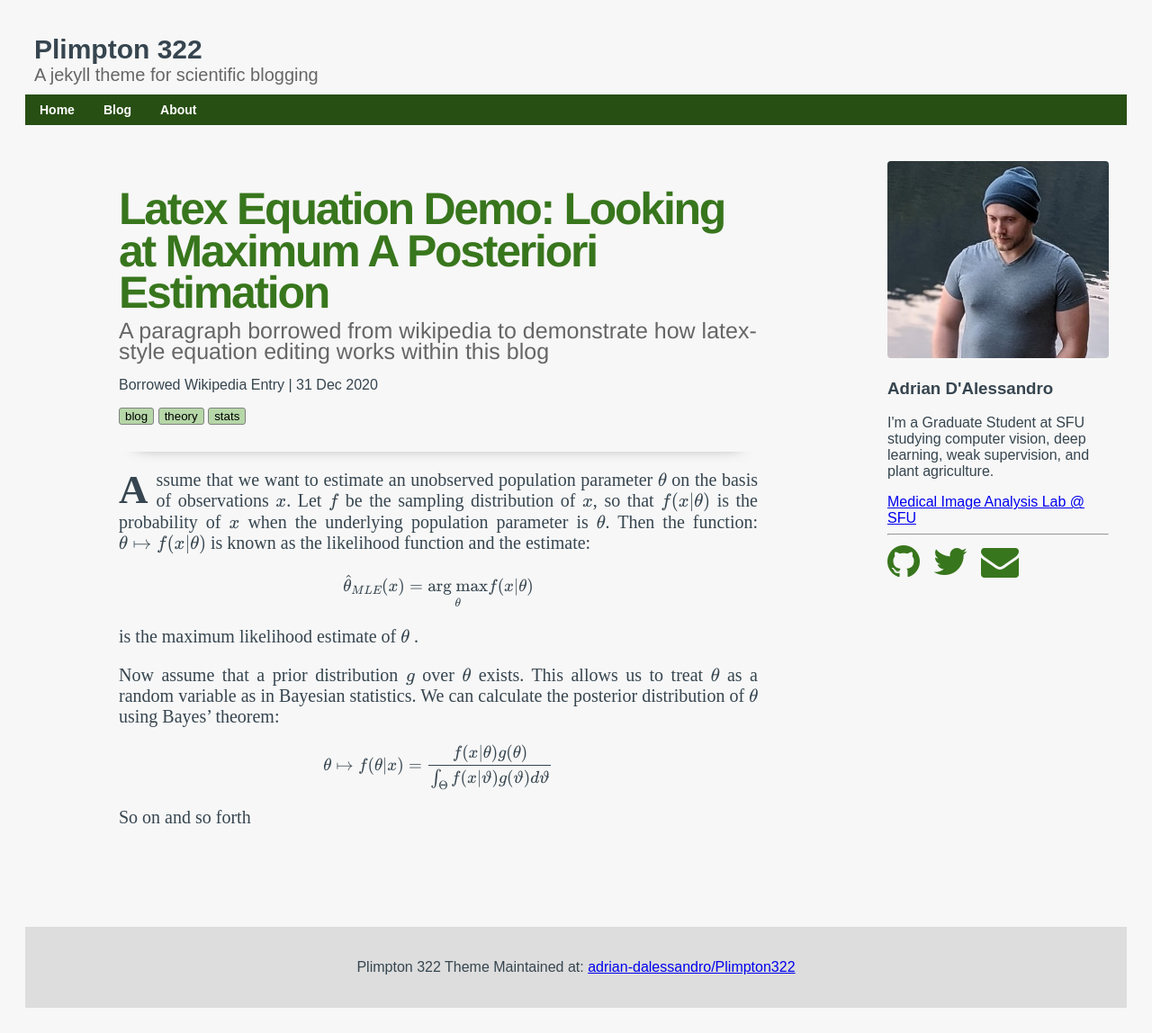
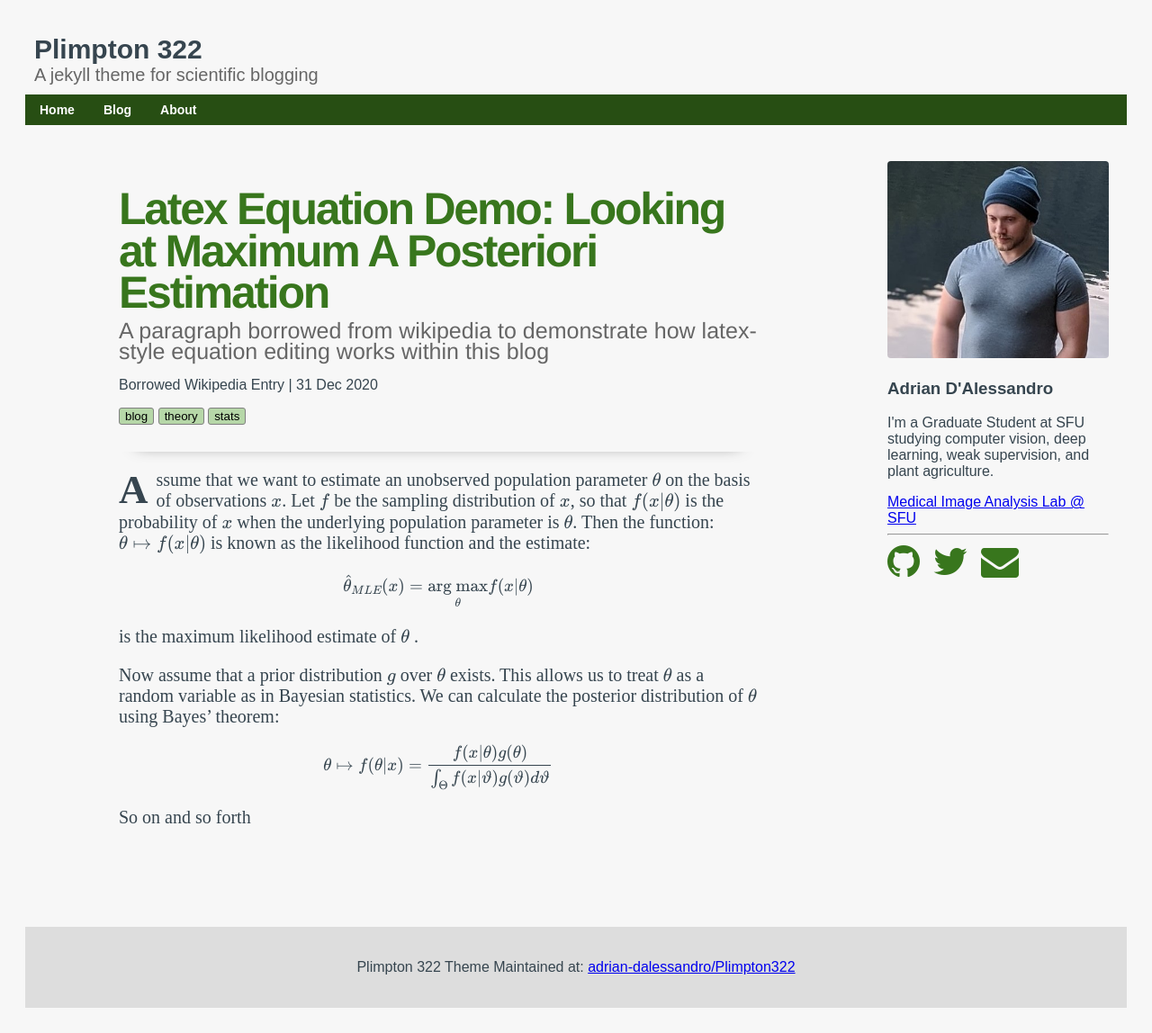
Before and after one commit to adrian-dalessandro/Plimpton322, a Jekyll site: the page built from _posts/2020-12-31-example-latex-math.md, in a window 1280 px wide. Shown: the whole page at 90% size. Built offline with Jekyll 4.4.1, drawn with Linux system fonts in a browser that asks for light colours; formulas are drawn with MathJax 3.

Commit message:
Update main.scss

```diff
--- a/_sass/main.scss
+++ b/_sass/main.scss
@@ -127,9 +127,6 @@ p.bloginfo {
 .post-body > p {
   font-family: "Times New Roman", Times, serif;
   font-size: 20px;
-  text-align: justify;
-  word-wrap: break-word;
-  hyphens: auto;
 }
 
 .post-header h1 {
```
